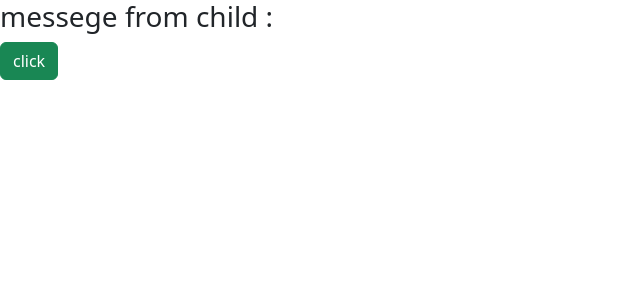
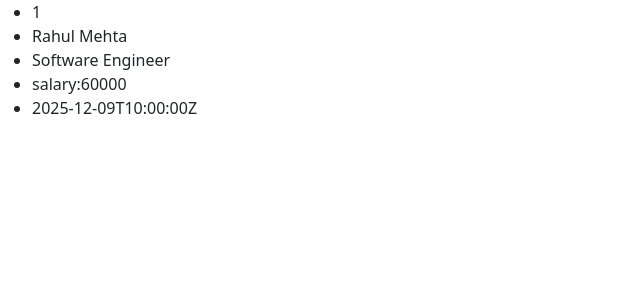
Before and after one commit to varun4747/nextJs-practice, a Next.js app in the folder my-app/: page / in a window 1280 px wide. Shown: the top 300 px of the page, without its empty margins (0-640 px from the left). Built offline with nearby package versions, Linux system fonts and the light colour scheme.

Commit message:
passing the data object from parent component to child component

```diff
--- a/my-app/Components/Child.tsx
+++ b/my-app/Components/Child.tsx
@@ -1,14 +1,29 @@
+interface users {
+
+    id: number;
+    name: string;
+    position: string;
+    salary: number;
+    createdAt: string;
+}
 interface ChildProps {
+    users: users;
+}
 
-    sendMessage: (data: string) => void;
-}
-export default function Child({ sendMessage }: ChildProps) {
+export default function Child({ users }: ChildProps) {
     return (
         <>
             <div>
+                <ul>
+                    <li>{users.id}</li>
+                    <li>{users.name}</li>
+                    <li>{users.position}</li>
+                    <li>salary:{users.salary}</li>
+                    <li>{users.createdAt}</li>
+                </ul>
 
 
-                <button className="btn btn-success " onClick={() => sendMessage("Hello from child!")}>click</button>
+
             </div>
         </>
     );
--- a/my-app/app/page.tsx
+++ b/my-app/app/page.tsx
@@ -1,18 +1,20 @@
 'use client'
 import Child from"../Components/Child";
 import { useState } from "react";
-export default function page(){
-const [message,setMessage]=useState("");
 
 
-  const handleChange=((info:string)=>{
-    setMessage(info);
-  })
+export default function page(){
+const [message,setMessage]=useState({
+      id: 1,
+      name: "Rahul Mehta",
+      position: "Software Engineer",
+      salary: 60000,
+      createdAt: "2025-12-09T10:00:00Z"
+    });
   return(
     <>
     <div>
-      <h3>messege from child : {message}</h3>
-      <Child sendMessage={handleChange} />
+    <Child users={message}/>
     </div>
     </>
   );
```
